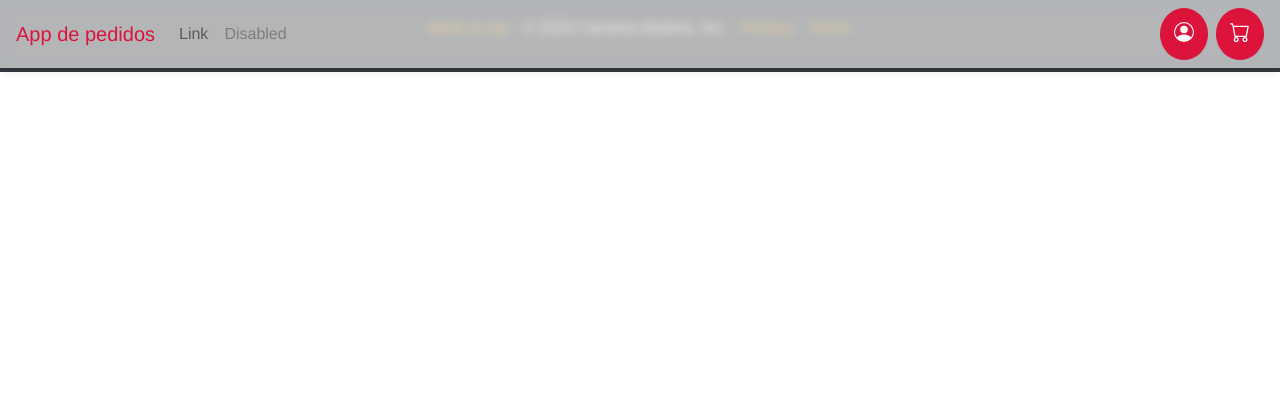
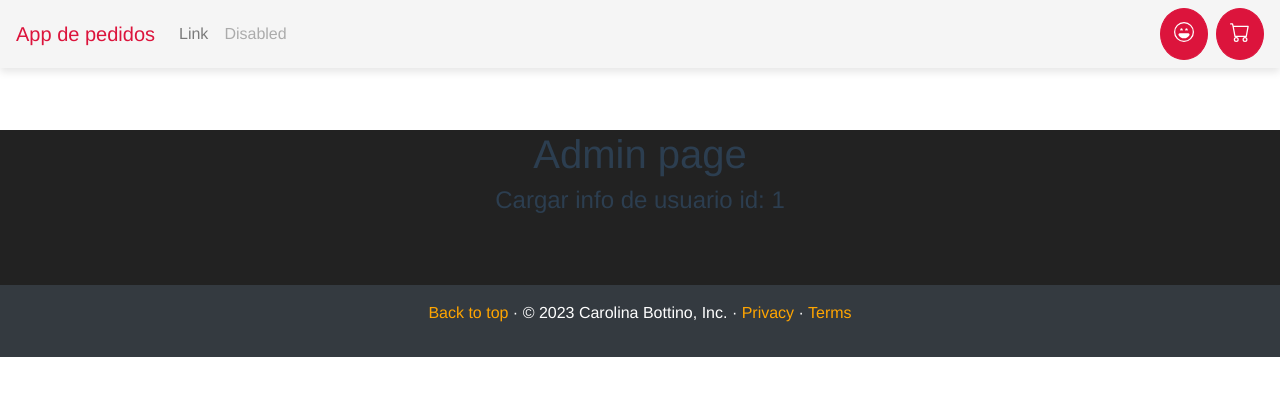
Before and after one commit to CaroBottino/curso-vuejs-coderhouse, a Vue app: page /admin/1 in a window 1280 px wide. Shown: the top 396 px of the page. Built offline with nearby package versions, Linux system fonts and the light colour scheme.

Commit message:
encaro admin page, con user id por param

```diff
--- a/src/App.vue
+++ b/src/App.vue
@@ -36,7 +36,7 @@ export default {
     return {
       listado: items,
       itemsCarrito: [],
-      logged: false,
+      logged: true,
       show: false,
       user: {},
     };
--- a/src/components/LoginComponent.vue
+++ b/src/components/LoginComponent.vue
@@ -148,10 +148,6 @@ export default {
 </script>
 
 <style scoped>
-.cabecera {
-  height: 80px;
-}
-
 form {
   color: antiquewhite;
   margin-top: 130px;
--- a/src/components/NavbarComponent.vue
+++ b/src/components/NavbarComponent.vue
@@ -28,14 +28,17 @@
             </b-nav-form>
             -->
 
-            <router-link :to="{ name: 'login' }">
+            <router-link
+              v-if="logged"
+              :to="{ name: 'admin', params: { id: 1 } }"
+            >
               <b-button class="nav-btn">
-                <b-icon
-                  v-if="logged"
-                  icon="emoji-laughing"
-                  class="nav-icon"
-                ></b-icon>
-                <b-icon v-else icon="person-circle" class="nav-icon"></b-icon>
+                <b-icon icon="emoji-laughing" class="nav-icon"></b-icon>
+              </b-button>
+            </router-link>
+            <router-link v-else :to="{ name: 'login' }">
+              <b-button class="nav-btn">
+                <b-icon icon="person-circle" class="nav-icon"></b-icon>
               </b-button>
             </router-link>
 
--- a/src/router.js
+++ b/src/router.js
@@ -3,6 +3,7 @@ import VueRouter from 'vue-router';
 
 import HomePage from "@/views/HomePage.vue";
 import LoginPage from "@/views/LoginPage.vue";
+import AdminPage from "@/views/AdminPage.vue";
 
 Vue.use(VueRouter)
 
@@ -16,7 +17,12 @@ const routes = [
         path: "/login",
         component: LoginPage,
         name: "login"
-    }
+    },
+    {
+        path: "/admin/:id",
+        component: AdminPage,
+        name: "admin"
+    },
 ];
 
 const router = new VueRouter({
--- /dev/null
+++ b/src/views/AdminPage.vue
@@ -0,0 +1,24 @@
+<template>
+  <div class="body">
+    <h1>Admin page</h1>
+    <h4>Cargar info de usuario id: {{ id }}</h4>
+  </div>
+</template>
+
+<script>
+export default {
+  name: "AdminPage",
+  data() {
+    return {
+      id: this.$route.params.id,
+    };
+  },
+};
+</script>
+
+<style scoped>
+.body {
+  margin-top: 130px;
+  margin-bottom: 70px;
+}
+</style>
```
